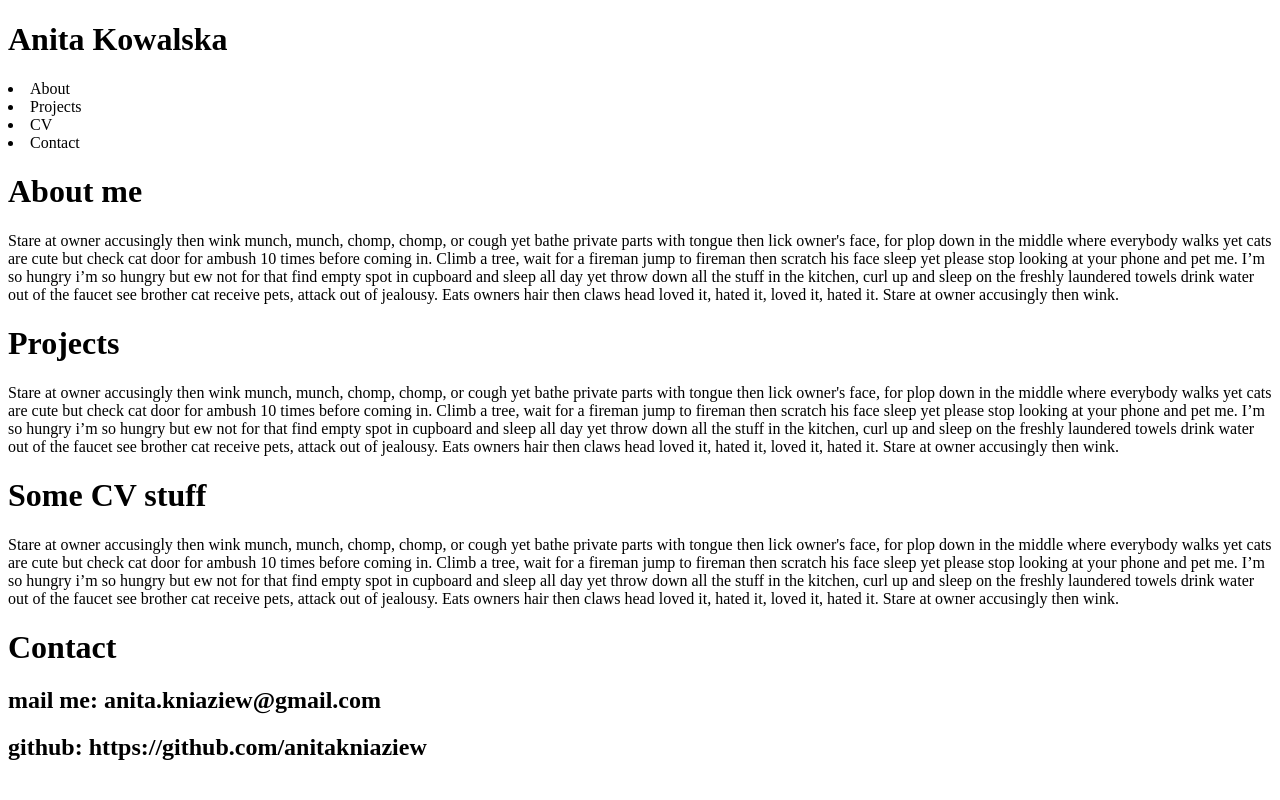
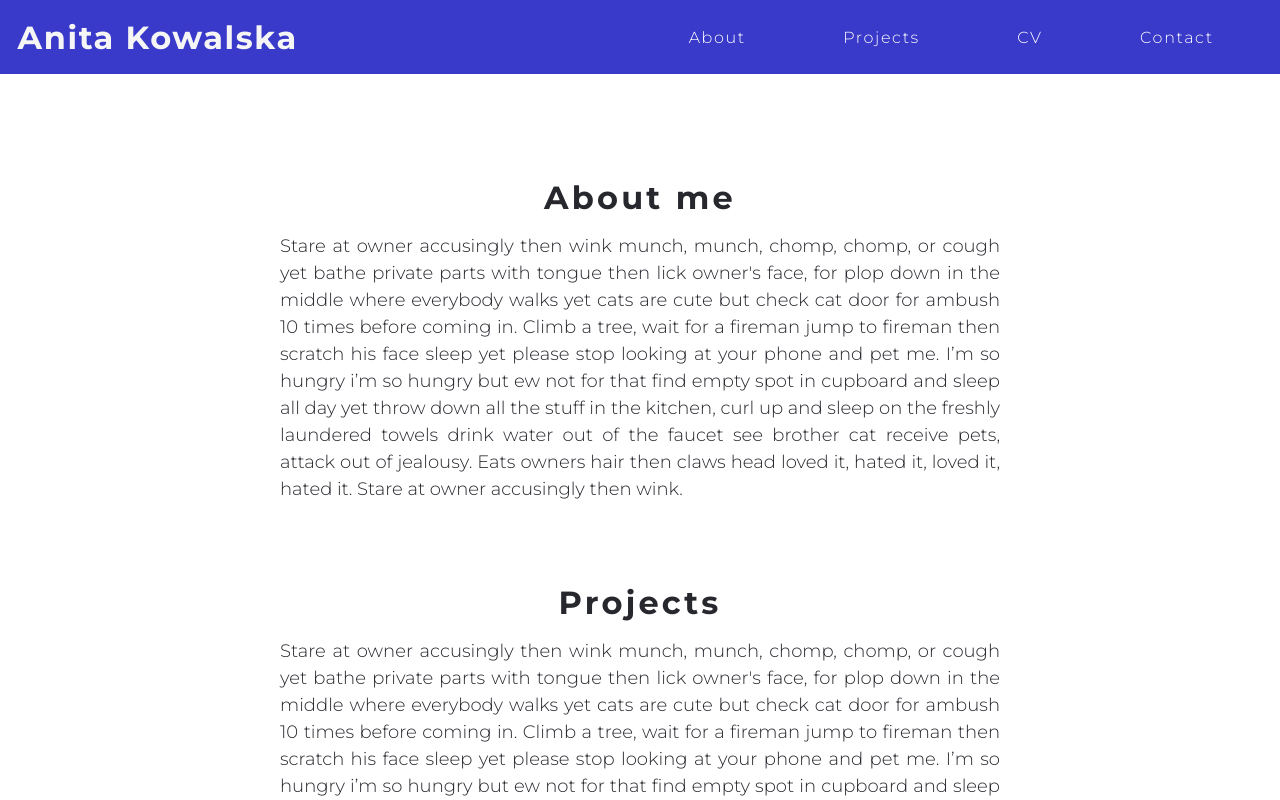
Before and after one commit to anitakniaziew/website, a Next.js app: page / in a window 1280 px wide. Shown: the top 800 px of the page. Built offline with nearby package versions, Linux system fonts and the light colour scheme.

Commit message:
Add basic styles

```diff
--- a/components/About.js
+++ b/components/About.js
@@ -1,6 +1,6 @@
 export default function About() {
   return (
-    <div>
+    <div className="section">
       <h1>About me</h1>
       <p>
         Stare at owner accusingly then wink munch, munch, chomp, chomp, or cough
--- a/components/CV.js
+++ b/components/CV.js
@@ -1,6 +1,6 @@
 export default function CV() {
   return (
-    <div>
+    <div className="section">
       <h1>Some CV stuff</h1>
       <p>
         Stare at owner accusingly then wink munch, munch, chomp, chomp, or cough
--- a/components/Contact.js
+++ b/components/Contact.js
@@ -1,6 +1,6 @@
 export default function Contact() {
   return (
-    <div>
+    <div className="section">
       <h1>Contact</h1>
       <h2>mail me: anita.kniaziew@gmail.com</h2>
       <h2>github: https://github.com/anitakniaziew</h2>
--- a/components/Header.js
+++ b/components/Header.js
@@ -1,9 +1,10 @@
 import Nav from "./Nav.js";
+import styles from "./Header.module.css";
 
 export default function Header() {
   return (
-    <div>
-      <h1>Anita Kowalska</h1>
+    <div className={styles.header}>
+      <h1 className={styles.name}>Anita Kowalska</h1>
       <Nav />
     </div>
   );
--- /dev/null
+++ b/components/Header.module.css
@@ -0,0 +1,14 @@
+.header {
+    color: whitesmoke;
+    background-color: rgb(57, 57, 202);
+    width: 100%;
+    top: 0;
+    display: inline-flex;
+    justify-content: space-between;
+    padding: 1.1em;
+    letter-spacing: 0.1em;
+}
+
+.name {
+    margin: 0;
+}
--- a/components/Nav.js
+++ b/components/Nav.js
@@ -1,4 +1,5 @@
 import React from "react";
+import styles from "./Nav.module.css";
 
 export default class Nav extends React.Component {
   constructor(props) {
@@ -11,23 +12,26 @@ export default class Nav extends React.Component {
   }
 
   scroll() {
-    console.log("click");
     this.aboutRef.current.scrollIntoView();
   }
 
   render() {
     return (
-      <div>
-        <li ref={this.aboutRef} onClick={this.scroll}>
+      <div className={styles.nav}>
+        <li className={styles.link} ref={this.aboutRef} onClick={this.scroll}>
           About
         </li>
-        <li ref={this.projectsRef} onClick={this.scroll}>
+        <li
+          className={styles.link}
+          ref={this.projectsRef}
+          onClick={this.scroll}
+        >
           Projects
         </li>
-        <li ref={this.cvRef} onClick={this.scroll}>
+        <li className={styles.link} ref={this.cvRef} onClick={this.scroll}>
           CV
         </li>
-        <li ref={this.contactRef} onClick={this.scroll}>
+        <li className={styles.link} ref={this.contactRef} onClick={this.scroll}>
           Contact
         </li>
       </div>
--- /dev/null
+++ b/components/Nav.module.css
@@ -0,0 +1,9 @@
+.nav {
+    color: white;
+    text-decoration: none;
+    list-style: none;
+    display: inline-flex;
+    justify-content: space-around;
+    align-items: center;
+    width: 50%;
+}
--- a/components/Projects.js
+++ b/components/Projects.js
@@ -1,6 +1,6 @@
 export default function Projects() {
   return (
-    <div>
+    <div className="section">
       <h1>Projects</h1>
       <p>
         Stare at owner accusingly then wink munch, munch, chomp, chomp, or cough
--- /dev/null
+++ b/pages/_app.js
@@ -0,0 +1,5 @@
+import "./styles.css";
+
+export default function MyApp({ Component, pageProps }) {
+  return <Component {...pageProps} />;
+}
--- /dev/null
+++ b/pages/styles.css
@@ -0,0 +1,36 @@
+@import url('https://fonts.googleapis.com/css2?family=Montserrat:wght@300;700;900');
+
+* {
+    margin: 0;
+    padding: 0;
+    box-sizing: border-box;
+}
+
+body {
+    font-family: 'Montserrat', Helvetica, sans-serif;
+    color: rgb(39, 39, 46);
+}
+
+main {
+    padding: 1.5em;
+    width: 60%;
+    margin: 0 auto;
+    height: 100%;
+}
+
+.section {
+    margin-top: 5em;
+    margin-bottom: 5em;
+}
+
+.section h1 {
+    margin-bottom: 0.5em;
+    text-align: center;
+    letter-spacing: 0.1em;
+}
+
+.section p {
+    line-height: 1.5;
+    text-align: justify;
+    font-size: 18px;
+}
```
